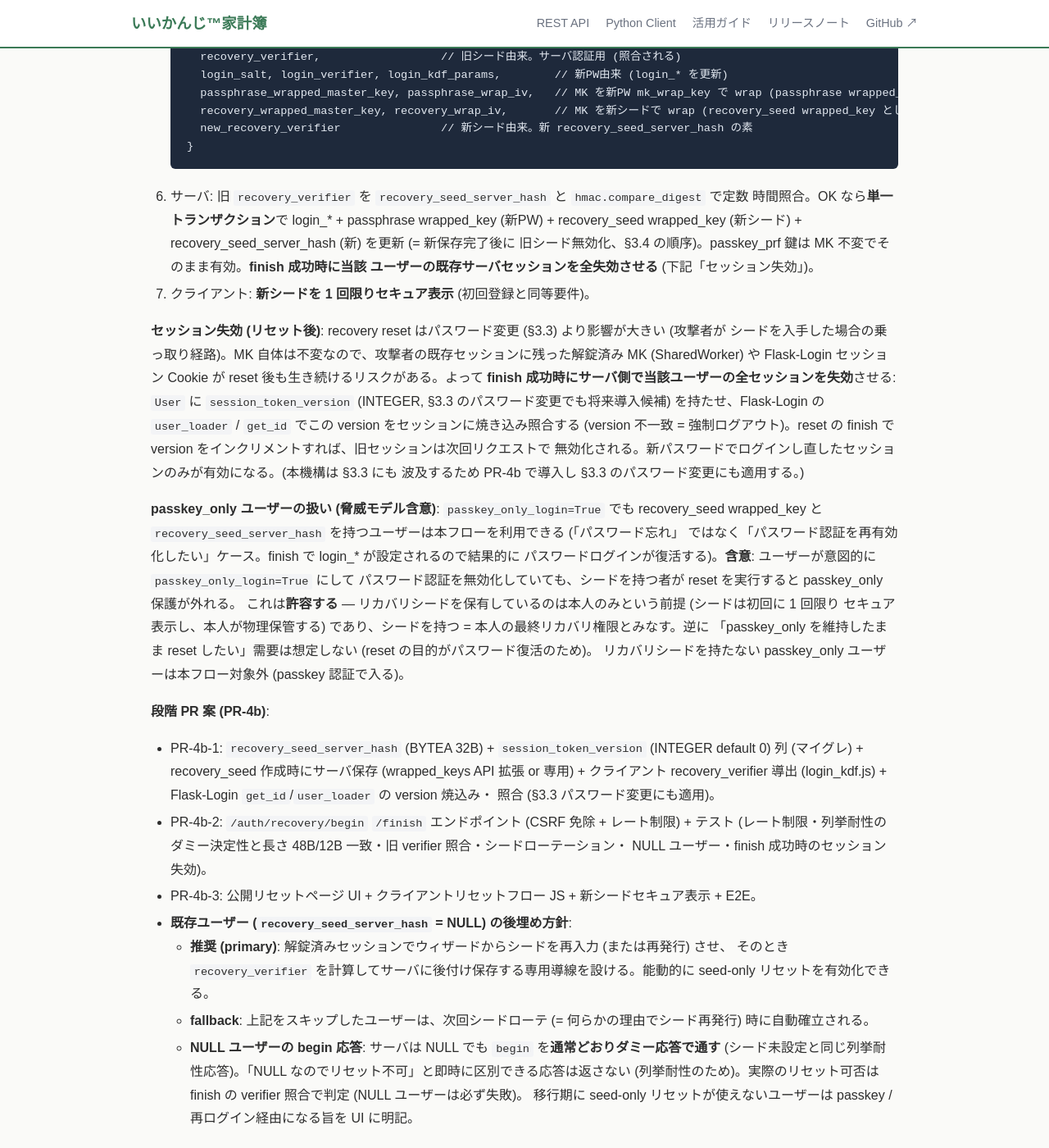
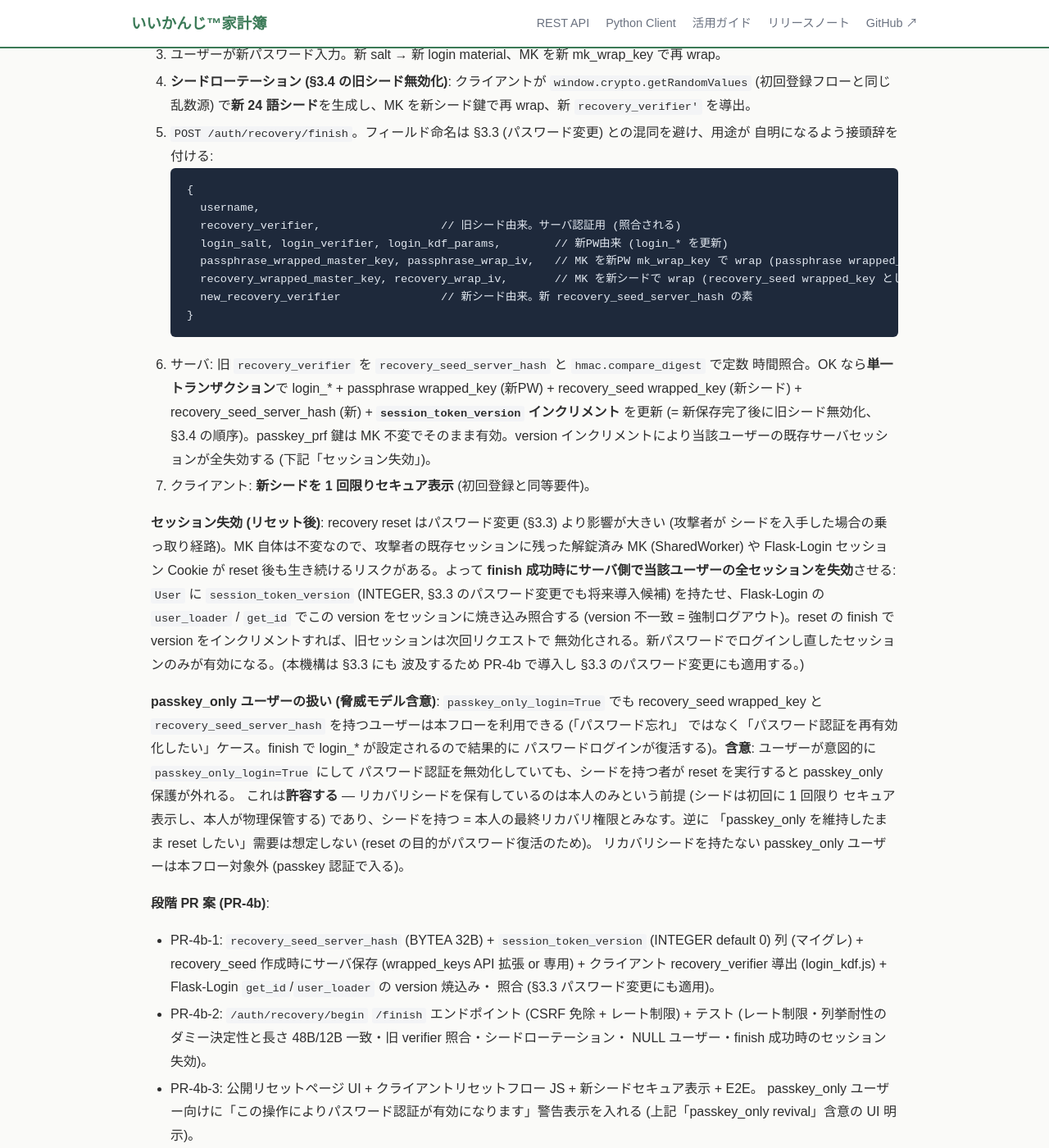
Before and after one commit to nananek/iikanji-kakeibo, a Jekyll site: the page built from docs/v5-e2ee/login-derived-mk.md, in a window 1280 px wide and 1400 px high, scrolled down 6144 px. Shown: the whole window at 82% size. Built offline with Jekyll 4.4.1, drawn with Linux system fonts in a browser that asks for light colours; our own code applies the rules of GitHub Pages for plain Markdown files; some of the changed text lies outside the part shown.

Commit message:
docs(e2ee): §3.4.1 approve 後の NG-1/WARN 反映 (PR #401)
claude-review approve 時の指摘を反映 (マージ前)。

- NG-1: step6 単一Tx列挙に session_token_version インクリメントを明記
- WARN-1: recovery_verifier の salt=zero(32) が意図的である理由 (RFC 5869 §2.2) を追記
- WARN-2: seed_bytes の正規化手順を §2 プリミティブ仕様に転記 (client-py/TUI 参照先)
- WARN-3: PR-4b-3 UI に passkey_only revival 警告表示 TODO を追記

Co-Authored-By: Claude Opus 4.8 <noreply@anthropic.com>

````diff
--- a/docs/v5-e2ee/login-derived-mk.md
+++ b/docs/v5-e2ee/login-derived-mk.md
@@ -39,6 +39,12 @@ mk_wrap_key    = HKDF(master, info="iikanji-mk-wrap-v1")   # ← サーバに送
 **プリミティブ仕様 (byte 精度。client-py/TUI と相互実装するため確定値):**
 - `Argon2id`: パラメータは `memory=64 MiB, iterations=3, parallelism=1`、出力 32B。`salt` は 16B (per-user、`wrapped_keys.salt` と同枠)。**これを v5.x の確定値とする** (client-py/TUI と byte 互換が要るため可変にしない)。`index.md §4` 現行の「※調整余地あり」表記は本方式の実装 PR (PR-1) で**削除し確定する**。
 - `HKDF` = **`HKDF-SHA256(ikm=master, salt=zero(32B), info=<上記文字列>, L=32)`**。info 文字列はバージョン付き (`iikanji-login-v1` / `iikanji-mk-wrap-v1`) を**全フローで厳守**する (短縮形を使わない)。**info は ASCII/UTF-8 でエンコードした bytes として扱う** (Python `b"iikanji-login-v1"`, JS `new TextEncoder().encode("iikanji-login-v1")`)。client-py/TUI との byte 互換に直結するため実装間で揃える。`salt=zero(32B)` を選ぶ**理由**: `master` は Argon2id 出力で高エントロピーなため、RFC 5869 §2.2 のゼロ salt 使用条件 (IKM が既に高エントロピーなら salt 省略可) を満たす。結果として既存 `bip39.js` の HKDF 実装とも一致する (= salt 値を変える理由がない。「bip39.js に合わせるため」ではなく、両者が同じ RFC 条件に従うから一致する)。
+- **`seed_bytes` 正規化 (リカバリシード由来の HKDF 入力。§3.4.1 で使用)**: BIP-39 ニーモニックを
+  ①Unicode **NFKD** 正規化 ②前後空白除去 (trim) ③連続空白を単一 ASCII space (0x20) に畳む
+  ④小文字化 (lowercase) ⑤UTF-8 エンコード、の順でバイト列化する。`bip39.js` の
+  `deriveKeyFromMnemonic` 入力と byte 一致させること (client-py/TUI も同手順で実装)。この
+  `seed_bytes` を IKM に `info="iikanji-master-key-v1"` (MK unwrap 鍵) と
+  `info="iikanji-recovery-login-v1"` (recovery_verifier) を別々に HKDF 導出する。
 - **通信前提**: 上記すべて **TLS 必須**。`login_verifier` は HKDF で一方向化済みとはいえ照合値であり、平文 HTTP で送ると MITM が再送・なりすましに使えるため、登録/ログインの全 API は HTTPS のみで提供する。
 
 - サーバが見るのは `login_verifier` だけ。HKDF は一方向なので `master` も
@@ -174,6 +180,8 @@ HMAC の**メッセージ先頭にドメインラベル + `0x00`** を付けて
 - MK unwrap 鍵 (既存): `HKDF-SHA256(seed_bytes, salt=zero(32), info="iikanji-master-key-v1", L=32)`
 - リカバリ検証値 (新規): `recovery_verifier = HKDF-SHA256(seed_bytes, salt=zero(32),
   info="iikanji-recovery-login-v1", L=32)` (**出力長 32B**、`login_verifier` と同じ)。
+  `salt=zero(32)` は**意図的** — `seed_bytes` (BIP-39 24 語, ~256 bit エントロピー) が IKM として
+  十分なので可変 salt を導入しても安全性は向上しない (RFC 5869 §2.2、§2 の login HKDF と同方針)。
 - `seed_bytes` の正規化はバイト精度で確定する (client-py/TUI が独自実装するため §2 のプリミティブ
   仕様に転記)。手順: ①Unicode NFKD 正規化 ②前後空白除去 (trim) ③連続空白を単一 ASCII space
   (0x20) に畳む ④小文字化 (lowercase) ⑤UTF-8 エンコード。これは `bip39.js` の
@@ -226,9 +234,10 @@ recovery_seed wrapped_key を作成 (ウィザード) する際、クライア
    ```
 6. サーバ: 旧 `recovery_verifier` を `recovery_seed_server_hash` と `hmac.compare_digest` で定数
    時間照合。OK なら**単一トランザクション**で login_* + passphrase wrapped_key (新PW) +
-   recovery_seed wrapped_key (新シード) + recovery_seed_server_hash (新) を更新 (= 新保存完了後に
-   旧シード無効化、§3.4 の順序)。passkey_prf 鍵は MK 不変でそのまま有効。**finish 成功時に当該
-   ユーザーの既存サーバセッションを全失効させる** (下記「セッション失効」)。
+   recovery_seed wrapped_key (新シード) + recovery_seed_server_hash (新) + **`session_token_version`
+   インクリメント** を更新 (= 新保存完了後に旧シード無効化、§3.4 の順序)。passkey_prf 鍵は MK
+   不変でそのまま有効。version インクリメントにより当該ユーザーの既存サーバセッションが全失効する
+   (下記「セッション失効」)。
 7. クライアント: **新シードを 1 回限りセキュア表示** (初回登録と同等要件)。
 
 **セッション失効 (リセット後)**: recovery reset はパスワード変更 (§3.3) より影響が大きい (攻撃者が
@@ -260,6 +269,8 @@ wrapped_key と `recovery_seed_server_hash` を持つユーザーは本フロー
   (レート制限・列挙耐性のダミー決定性と長さ 48B/12B 一致・旧 verifier 照合・シードローテーション・
   NULL ユーザー・finish 成功時のセッション失効)。
 - PR-4b-3: 公開リセットページ UI + クライアントリセットフロー JS + 新シードセキュア表示 + E2E。
+  passkey_only ユーザー向けに「この操作によりパスワード認証が有効になります」警告表示を入れる
+  (上記「passkey_only revival」含意の UI 明示)。
 - **既存ユーザー (`recovery_seed_server_hash` = NULL) の後埋め方針**:
   - **推奨 (primary)**: 解錠済みセッションでウィザードからシードを再入力 (または再発行) させ、
     そのとき `recovery_verifier` を計算してサーバに後付け保存する専用導線を設ける。能動的に
````
